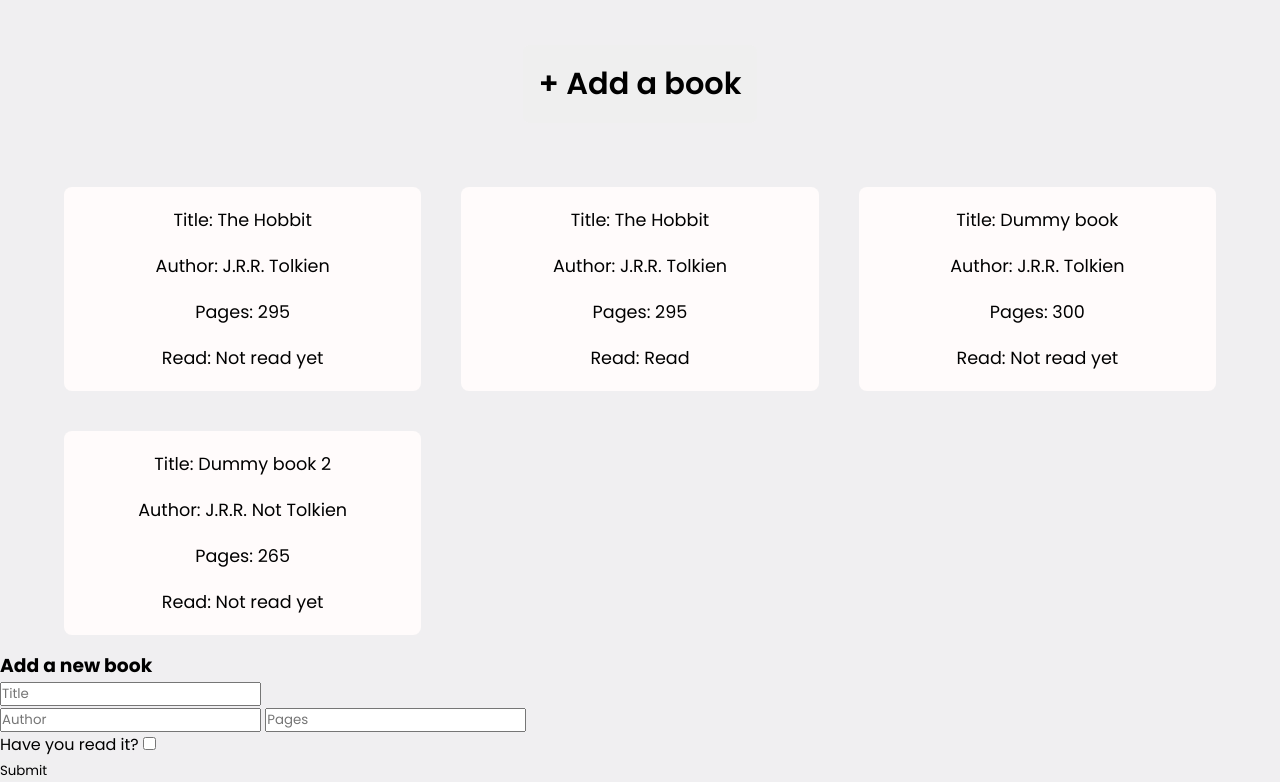
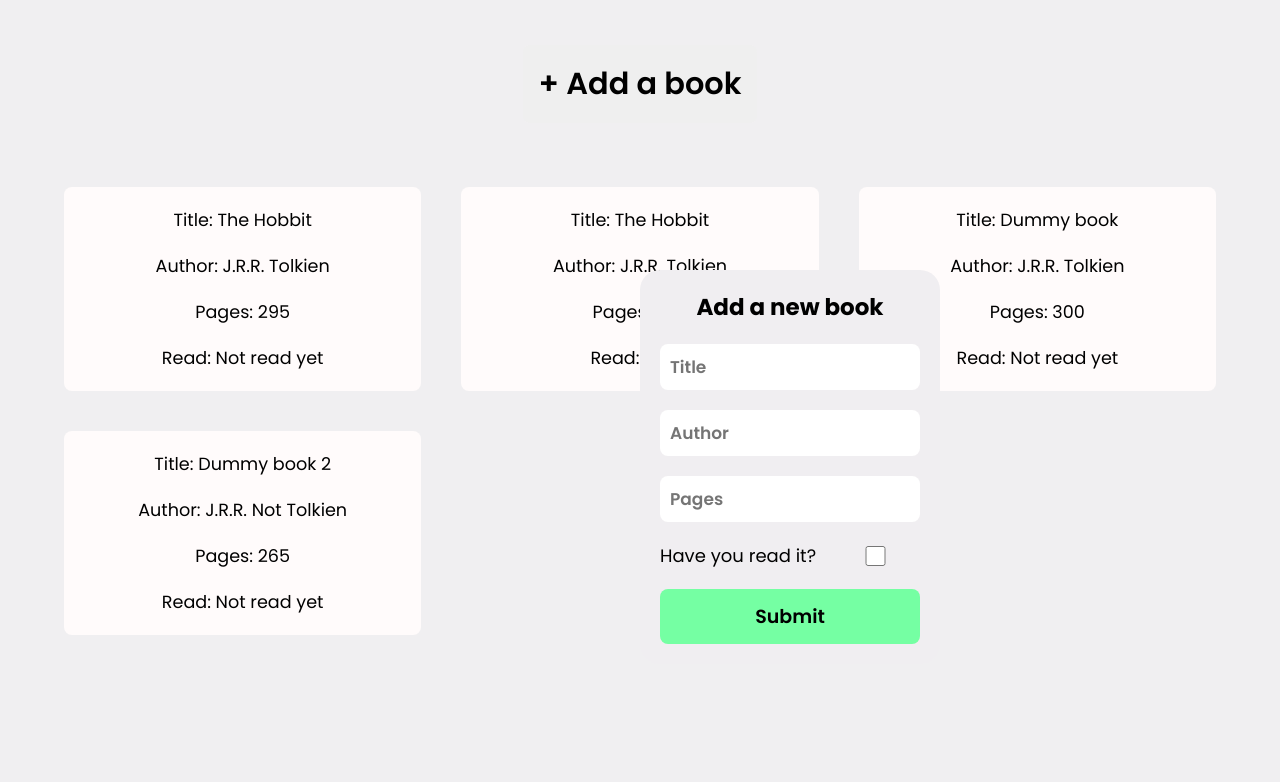
Before and after one commit to AngeloDiMortimer/project-library, a plain HTML site: page index.html in a window 1280 px wide. Shown: the part 130-912 px from the top of the page. After the commit the page ends 800 px from the top, so only its background shows below. Drawn offline with Linux system fonts and the light colour scheme.

Commit message:
finished styling of the modal

```diff
--- a/style.css
+++ b/style.css
@@ -73,3 +73,73 @@ button {
     background-color: #fffbfb;
     border-radius: 8px;
 }
+
+/* modal */
+
+.modal {
+    position: fixed;
+    z-index: 1;
+    top: 50%;
+    left: 50%;
+    width: 300px;
+    padding: 20px;
+    background-color: #f0eef1;
+    border-radius: 20px;
+    text-align: center;
+    transition: 0.2s ease-in-out;
+}
+
+.book-form {
+    display: flex;
+    flex-direction: column;
+    align-items: center;
+    gap: 20px;
+}
+
+.error-msg {
+    display: none;
+    color: rgb(255, 29, 29);
+}
+
+.book-form h3 {
+    font-size: 23px;
+}
+
+.book-form input {
+    border-radius: 8px;
+    width: 100%;
+    padding: 10px;
+    border: none;
+    font-size: 17px;
+    font-weight: 550;
+}
+
+.btn-submit {
+    background-color: #75ffa3;
+    padding: 0.8rem;
+    border-radius: 8px;
+    width: 100%;
+    font-size: 19px;
+    font-weight: 600;
+}
+
+.is-read {
+    display: flex;
+    flex-flow: row nowrap;
+    min-height: 0;
+    min-width: 100%;
+    gap: 15px;
+    align-items: center;
+    justify-content: space-between;
+}
+
+.is-read label {
+    white-space: nowrap;
+    font-size: 18px;
+}
+
+.checkbox {
+    width: 20px;
+    height: 20px;
+    accent-color: white;
+}
```
